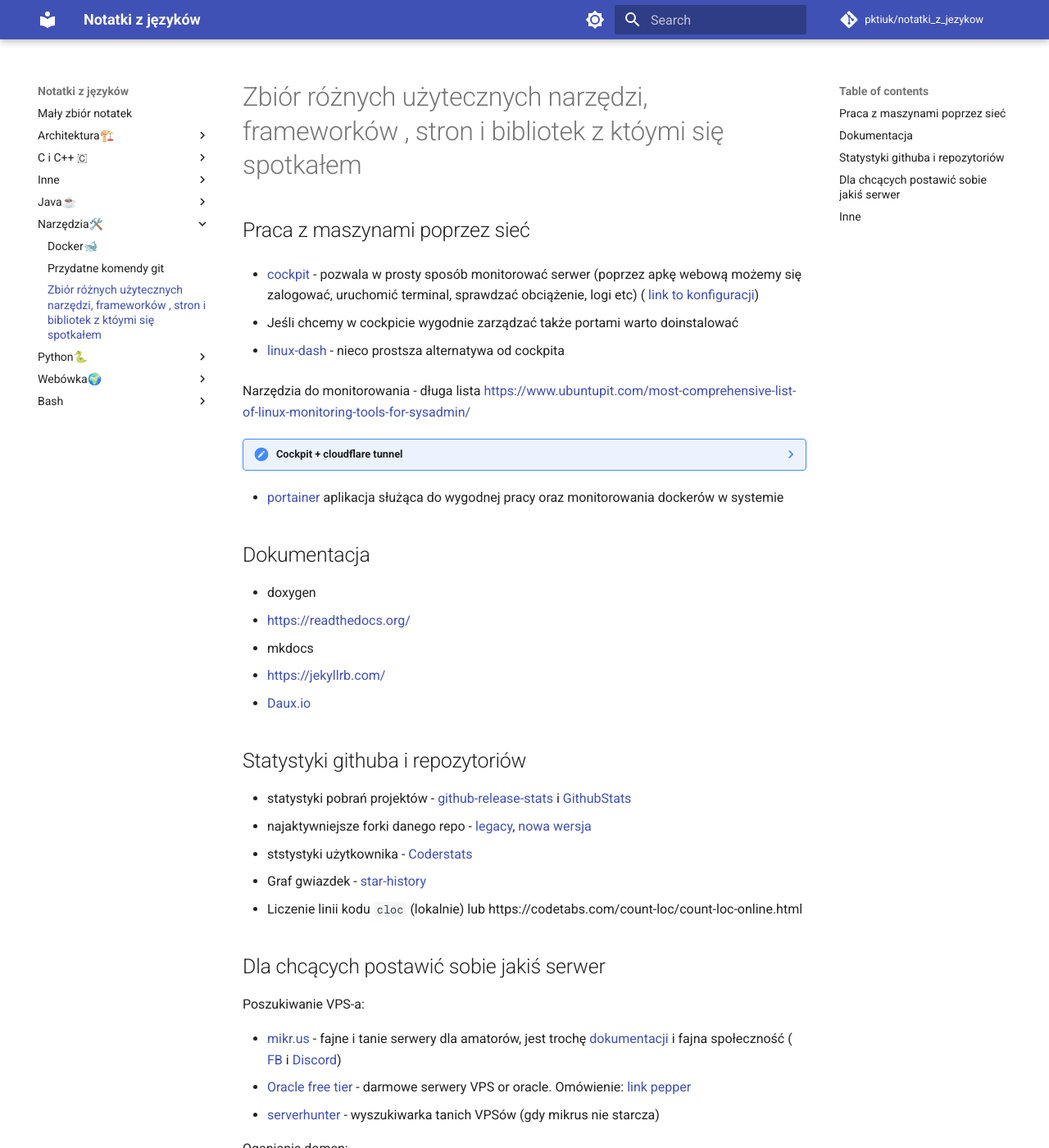
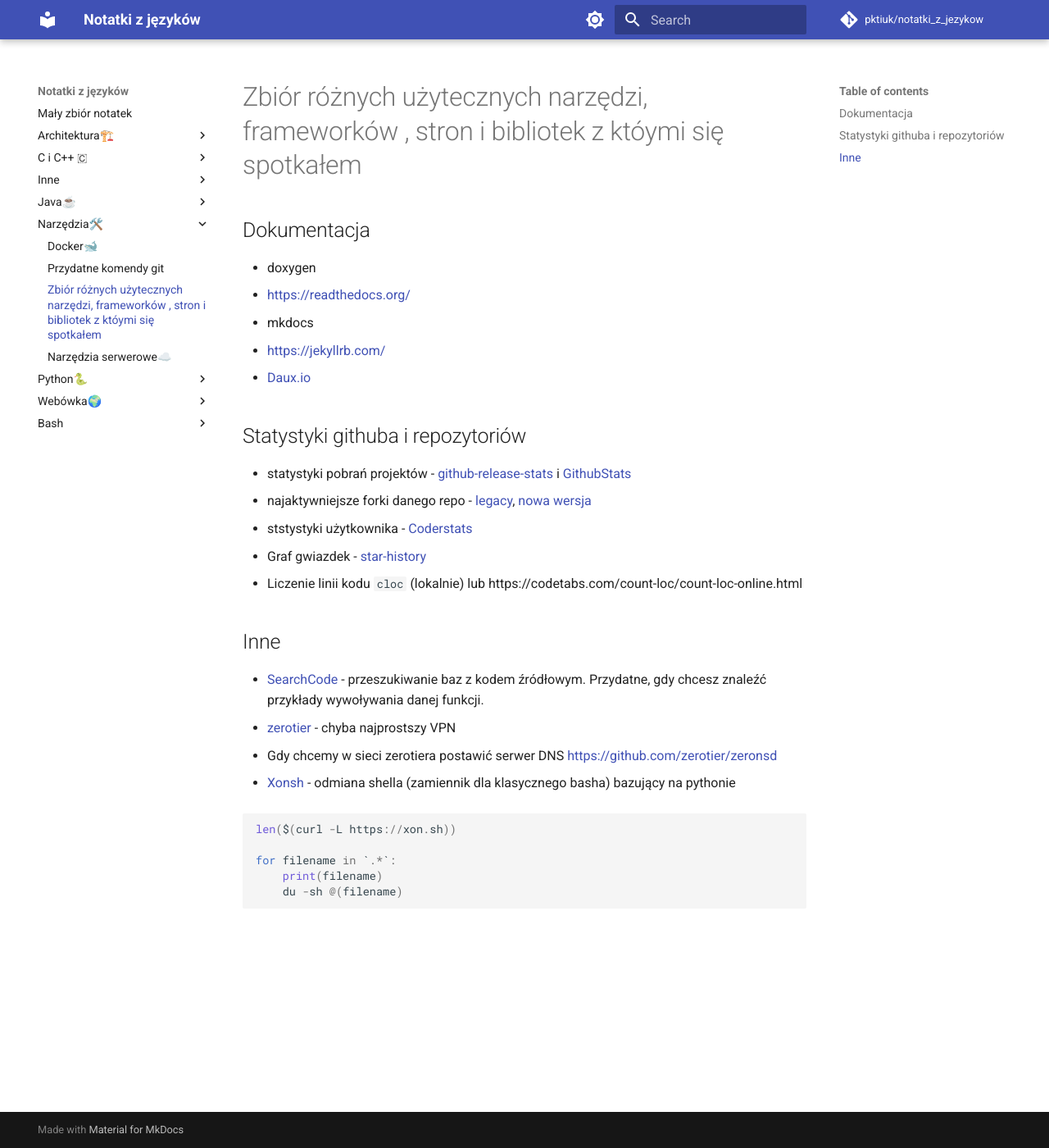
Before and after one commit to pktiuk/notatki_z_jezykow, an MkDocs documentation site: the page built from docs/Narzędzia🛠️/narzedzia.md, in a window 1280 px wide and 1400 px high. Shown: the whole window at 82% size. Built offline with MkDocs 1.6.1 and Material for MkDocs 9.7.7, drawn with Linux system fonts in a browser that asks for light colours; comment, search, counter and statistics services are not loaded; some of the changed text lies outside the part shown.

Commit message:
Wydzielenie podstrony dla serwerów

````diff
--- a/docs/Narzędzia🛠️/narzedzia.md
+++ b/docs/Narzędzia🛠️/narzedzia.md
@@ -1,32 +1,4 @@
 # Zbiór różnych użytecznych narzędzi, frameworków , stron i bibliotek z któymi się spotkałem
-
-## Praca z maszynami poprzez sieć
-
-- [cockpit](https://cockpit-project.org/) - pozwala w prosty sposób monitorować serwer (poprzez apkę webową możemy się zalogować, uruchomić terminal, sprawdzać obciążenie, logi etc) ( [link to konfiguracji](https://cockpit-project.org/guide/latest/cockpit.conf.5))
-
-  - Jeśli chcemy w cockpicie wygodnie zarządzać także portami warto doinstalować
-
-- [linux-dash](https://afaqurk.github.io/linux-dash/#/system-status) - nieco prostsza alternatywa od cockpita
-
-Narzędzia do monitorowania - długa lista <https://www.ubuntupit.com/most-comprehensive-list-of-linux-monitoring-tools-for-sysadmin/>
-
-??? note "Cockpit + cloudflare tunnel"
-
-    Wymagana edycja pliku
-    ```
-    cat /etc/cockpit/cockpit.conf
-    ```
-
-    ```
-    [WebService]
-    Origins = https://dashboard.xxxxx.ca wss://dashboard.xxxxx.ca
-    ProtocolHeader = X-Forwarded-Proto
-    AllowUnencrypted = true
-    ```
-    [źródło](https://github.com/cockpit-project/cockpit/issues/16396)
-    Inną ważną rzeczą jest ograniczenie poziomu domeny. Nie powinno się używać pod-poddomen. może być `cockpit-serwer.domena.pl`, ale nie `cockpit.serwer.domena.pl` [żródło](https://mindlesstux.com/2022/01/16/cloudflare-tunnels-and-cockpit/)
-
-- [portainer](https://www.portainer.io/) aplikacja służąca do wygodnej pracy oraz monitorowania dockerów w systemie
 
 ## Dokumentacja
 
@@ -44,25 +16,6 @@
 - Graf gwiazdek - [star-history](https://star-history.t9t.io/?ref=producthunt)
 - Liczenie linii kodu `cloc` (lokalnie) lub https://codetabs.com/count-loc/count-loc-online.html
 
-## Dla chcących postawić sobie jakiś serwer
-
-Poszukiwanie VPS-a:
-
-- [mikr.us](https://mikr.us/) - fajne i tanie serwery dla amatorów, jest trochę [dokumentacji](https://www.notion.so/MIKR-US-Don-t-Panic-5c3bdde2e0b545e7866524fc117446c3) i fajna społeczność ( [FB](https://www.facebook.com/groups/mikrusy) i [Discord](https://discord.gg/hFcqJGkppq))
-- [Oracle free tier](https://www.oracle.com/pl/cloud/free/) - darmowe serwery VPS or oracle. Omówienie: [link pepper](https://www.pepper.pl/promocje/oracle-cloud-free-tier-darmowe-vpsy-z-ipv4-459055)
-- [serverhunter](https://www.serverhunter.com/) - wyszukiwarka tanich VPSów (gdy mikrus nie starcza)
-
-Oganianie domen:
-
-- [cloudflare](https://dash.cloudflare.com/) - must-have gdy masz jakąś domenę i nią zarządzasz
-  - Cloudflare Proxy - zwiększa wydajność twoich stron oraz pozwala tunelować ruch IPv4 na adresy PIv6
-  - [Tunelowanie](https://developers.cloudflare.com/cloudflare-one/connections/connect-apps/install-and-setup/tunnel-guide/) - pozwala wystawiać do sieci serwery z sieci lokalnych pozbawione publicznych adresów
-- [tld-list](https://tld-list.com/) - porównywarka cen domen
-
-Inne
-
-- [ngrok](https://ngrok.com/) - pozwala łatwo udostępniać serwisy z urządzeń w sieci lokalnej. Dobre do prototypowania oraz prostych stron
-
 ## Inne
 
 - [SearchCode](https://searchcode.com/) - przeszukiwanie baz z kodem źródłowym. Przydatne, gdy chcesz znaleźć przykłady wywoływania danej funkcji.
````
Also changed, not shown: docs/Narzędzia🛠️/serwery_i_homelaby.md (added, +56 -0 lines).
